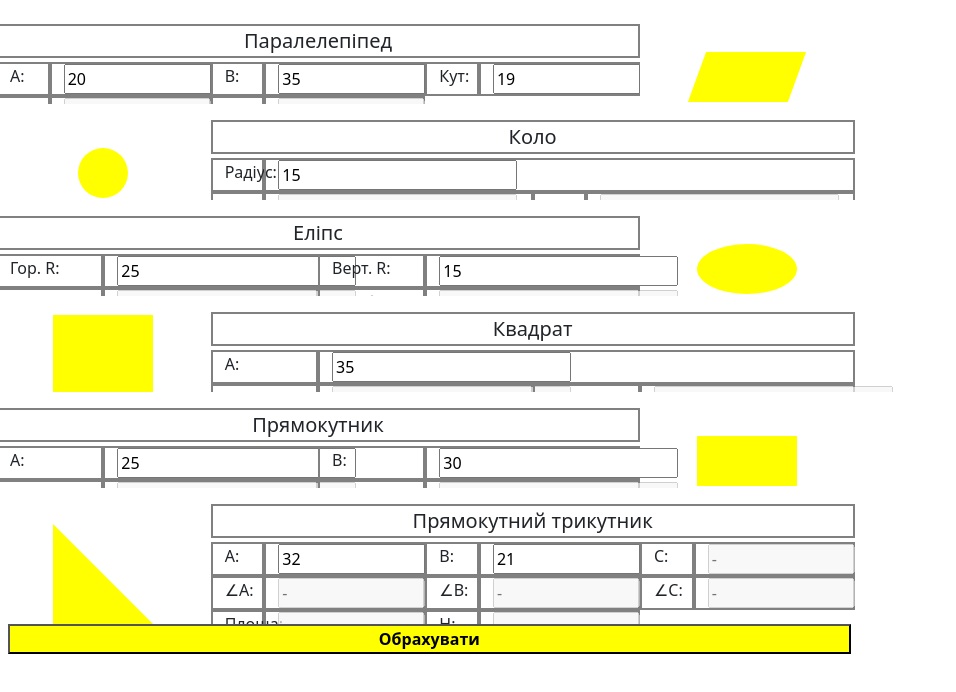
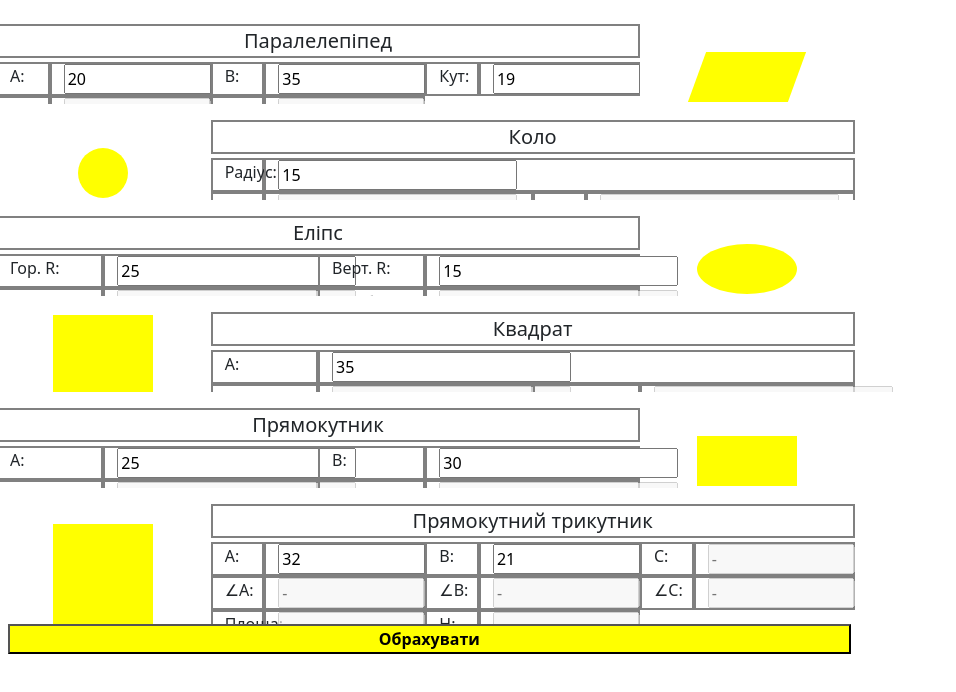
Before and after one commit to ascherko/task2, a plain HTML site: page index.html in a window 1280 px wide. Shown: the whole page, without its empty margins (0-956 px from the left). Drawn offline with nearby package versions, Linux system fonts and the light colour scheme.

Commit message:
Update style.css

```diff
--- a/style.css
+++ b/style.css
@@ -39,5 +39,5 @@ span {
     width: 0;
     height: 0;
     border-bottom: 100px solid yellow;
-    border-right: 100px solid transparent;
+    border-right: 100px solid yellow;
 }
```
